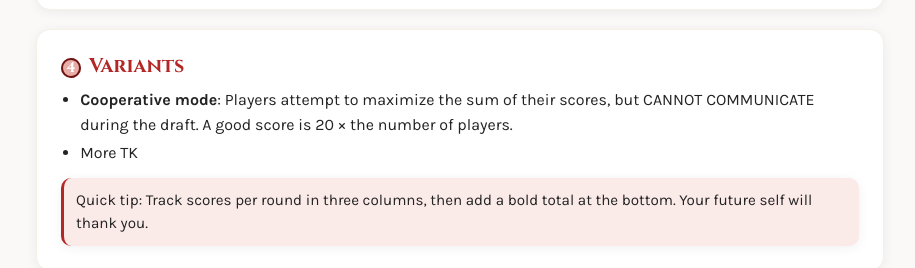
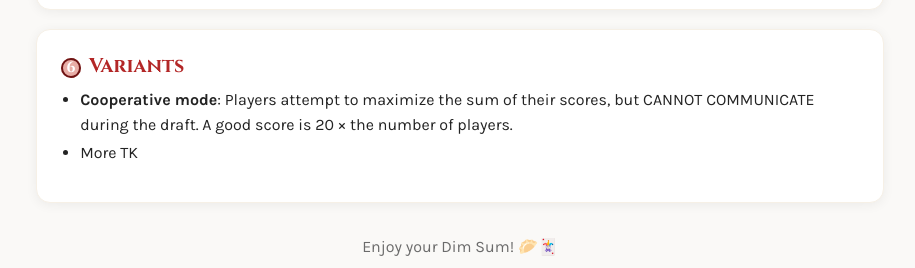
Before and after one commit to dsparks/dimsum, a plain HTML site: page index.html in a window 1280 px wide. Shown: the part 2750-3018 px from the top of the page, without its empty margins (180-1095 px from the left). Drawn offline with Linux system fonts and the light colour scheme.

Commit message:
small fix

```diff
--- a/index.html
+++ b/index.html
@@ -454,12 +454,12 @@
 
     <!-- Variants -->
     <section id="variants" class="card" aria-labelledby="end-h">
-      <h2 id="end-h"><span class="rule-marker">4</span>Variants</h2>
+      <h2 id="end-h"><span class="rule-marker">6</span>Variants</h2>
       <ul>
         <li><b>Cooperative mode</b>: Players attempt to maximize the sum of their scores, but CANNOT COMMUNICATE during the draft. A good score is 20 × the number of players.</li>
         <li>More TK</li>
       </ul>
-      <div class="hint">Quick tip: Track scores per round in three columns, then add a bold total at the bottom. Your future self will thank you.</div>
+      <!-- <div class="hint">Quick tip: Track scores per round in three columns, then add a bold total at the bottom. Your future self will thank you.</div> -->
     </section>
 
     <footer aria-label="Footer">
```
